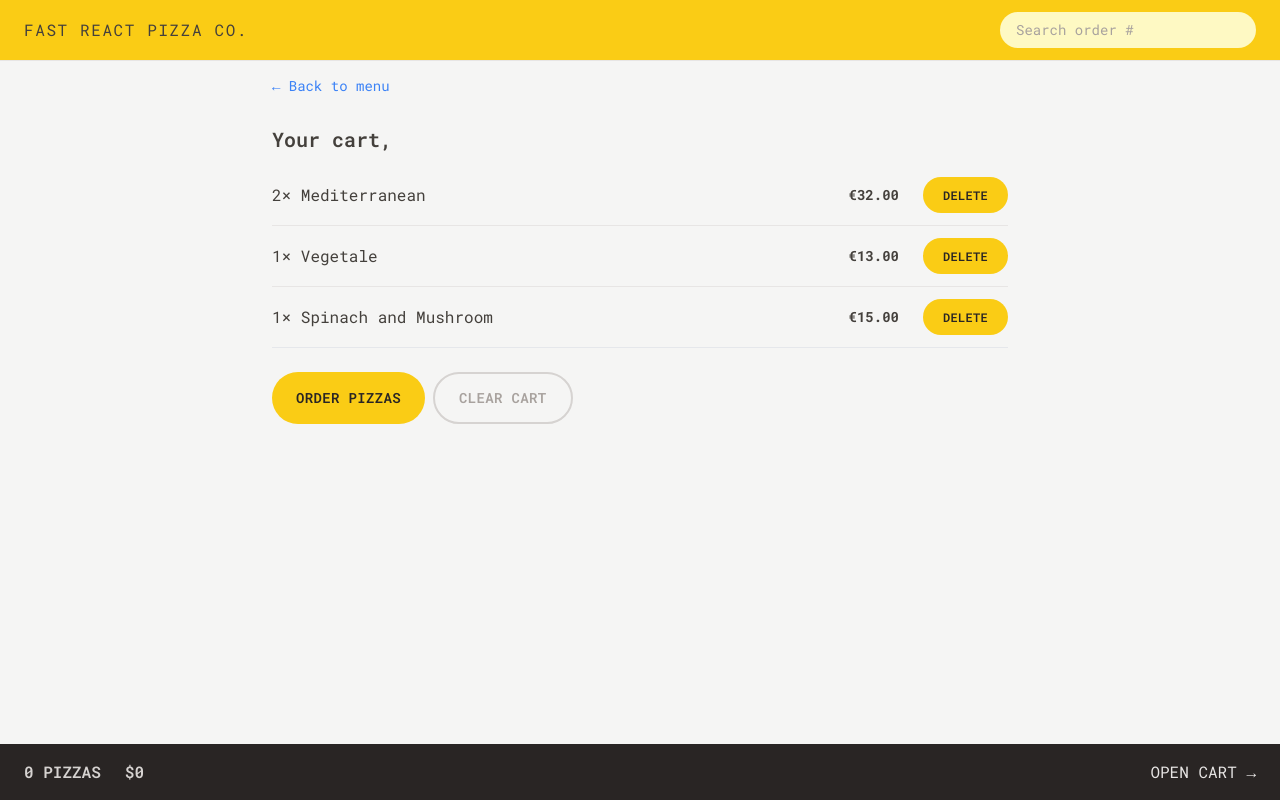
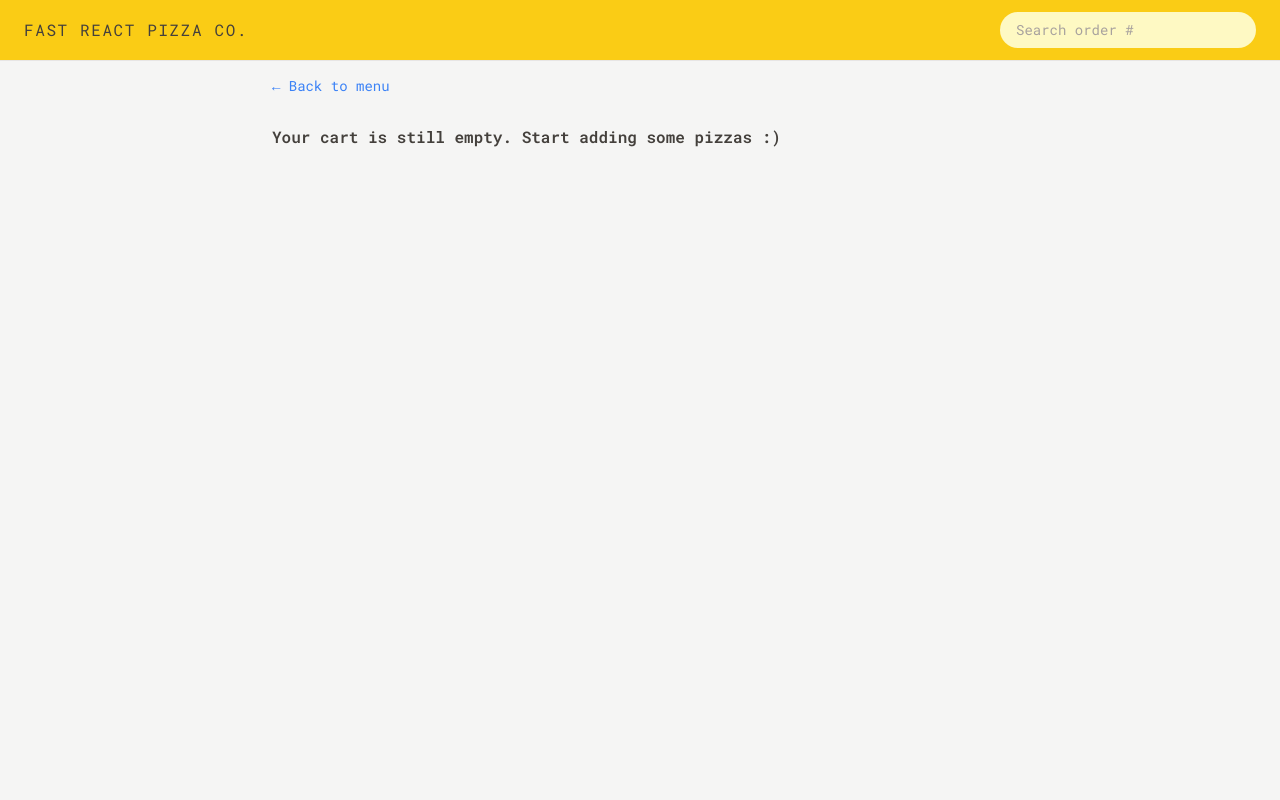
Before and after one commit to Wood-Q/practice-ultimate-react, a React (Vite) app: page /cart in a window 1280 px wide. Built offline with nearby package versions, Linux system fonts and the light colour scheme.

Commit message:
cart功能的基本实现，p318

```diff
--- a/src/features/cart/Cart.jsx
+++ b/src/features/cart/Cart.jsx
@@ -2,35 +2,17 @@
 import LinkButton from '../../ui/LinkButton';
 import Button from '../../ui/Button';
 import CartItem from './CartItem';
-import { useSelector } from 'react-redux';
+import { useDispatch, useSelector } from 'react-redux';
+import { clearCart, getCart } from './cartSlice';
+import EmptyCart from './EmptyCart';
 
-const fakeCart = [
-  {
-    pizzaId: 12,
-    name: 'Mediterranean',
-    quantity: 2,
-    unitPrice: 16,
-    totalPrice: 32,
-  },
-  {
-    pizzaId: 6,
-    name: 'Vegetale',
-    quantity: 1,
-    unitPrice: 13,
-    totalPrice: 13,
-  },
-  {
-    pizzaId: 11,
-    name: 'Spinach and Mushroom',
-    quantity: 1,
-    unitPrice: 15,
-    totalPrice: 15,
-  },
-];
 
 function Cart() {
-  const cart = fakeCart;
+  const cart = useSelector(getCart);
   const username = useSelector((state) => state.user.username);
+  const dispatch = useDispatch();
+
+  if(!cart.length)return <EmptyCart />;
 
 
   return (
@@ -50,7 +32,7 @@
           Order pizzas
         </Button>
 
-        <Button type="secondary">Clear cart</Button>
+        <Button type="secondary" onClick={()=> dispatch(clearCart())}>Clear cart</Button>
       </div>
     </div>
   );
--- a/src/features/cart/CartOverview.jsx
+++ b/src/features/cart/CartOverview.jsx
@@ -1,18 +1,18 @@
 import { useSelector } from 'react-redux';
 import { Link } from 'react-router-dom';
+import { getTotalCartPrice, getTotalCartQuantity } from './cartSlice';
+import { formatCurrency } from '../../utils/helpers';
 
 function CartOverview() {
-  const totalCartQuantity = useSelector((state) =>
-    state.cart.cart.reduce((sum, item) => sum + item.quantity, 0)
-  );
-  const totalCartPrice = useSelector((state) =>
-    state.cart.cart.reduce((sum, item) => sum + item.totalPrice, 0)
-  );
+  const totalCartQuantity = useSelector(getTotalCartQuantity);
+  const totalCartPrice = useSelector(getTotalCartPrice);
+
+  if(!totalCartQuantity)return null
   return (
     <div className="flex items-center justify-between bg-stone-800 px-4 py-4 text-sm uppercase text-stone-200 sm:px-6 md:text-base">
       <p className="space-x-4 font-semibold text-stone-300 sm:space-x-6">
         <span>{totalCartQuantity} pizzas</span>
-        <span>${totalCartPrice}</span>
+        <span>${formatCurrency(totalCartPrice)}</span>
       </p>
       <Link to="/cart">Open cart &rarr;</Link>
     </div>
--- a/src/features/cart/EmptyCart.jsx
+++ b/src/features/cart/EmptyCart.jsx
@@ -1,11 +1,12 @@
 import { Link } from 'react-router-dom';
+import LinkButton from '../../ui/LinkButton';
 
 function EmptyCart() {
   return (
-    <div>
-      <Link to="/menu">&larr; Back to menu</Link>
+    <div className='px-4 py-3 '>
+      <LinkButton to="/menu">&larr; Back to menu</LinkButton>
 
-      <p>Your cart is still empty. Start adding some pizzas :)</p>
+      <p className='font-semibold mt-7'>Your cart is still empty. Start adding some pizzas :)</p>
     </div>
   );
 }
--- a/src/features/cart/cartSlice.js
+++ b/src/features/cart/cartSlice.js
@@ -51,3 +51,10 @@
   clearCart,
 } = cartSlice.actions;
 export default cartSlice.reducer;
+
+export const getCart = (state) => state.cart.cart;
+
+export const getTotalCartQuantity = (state) => state.cart.cart.reduce((sum, item) => sum += item.quantity, 0)
+
+export const getTotalCartPrice = (state) =>
+  state.cart.cart.reduce((sum, item) => (sum += item.totalPrice), 0);
```
